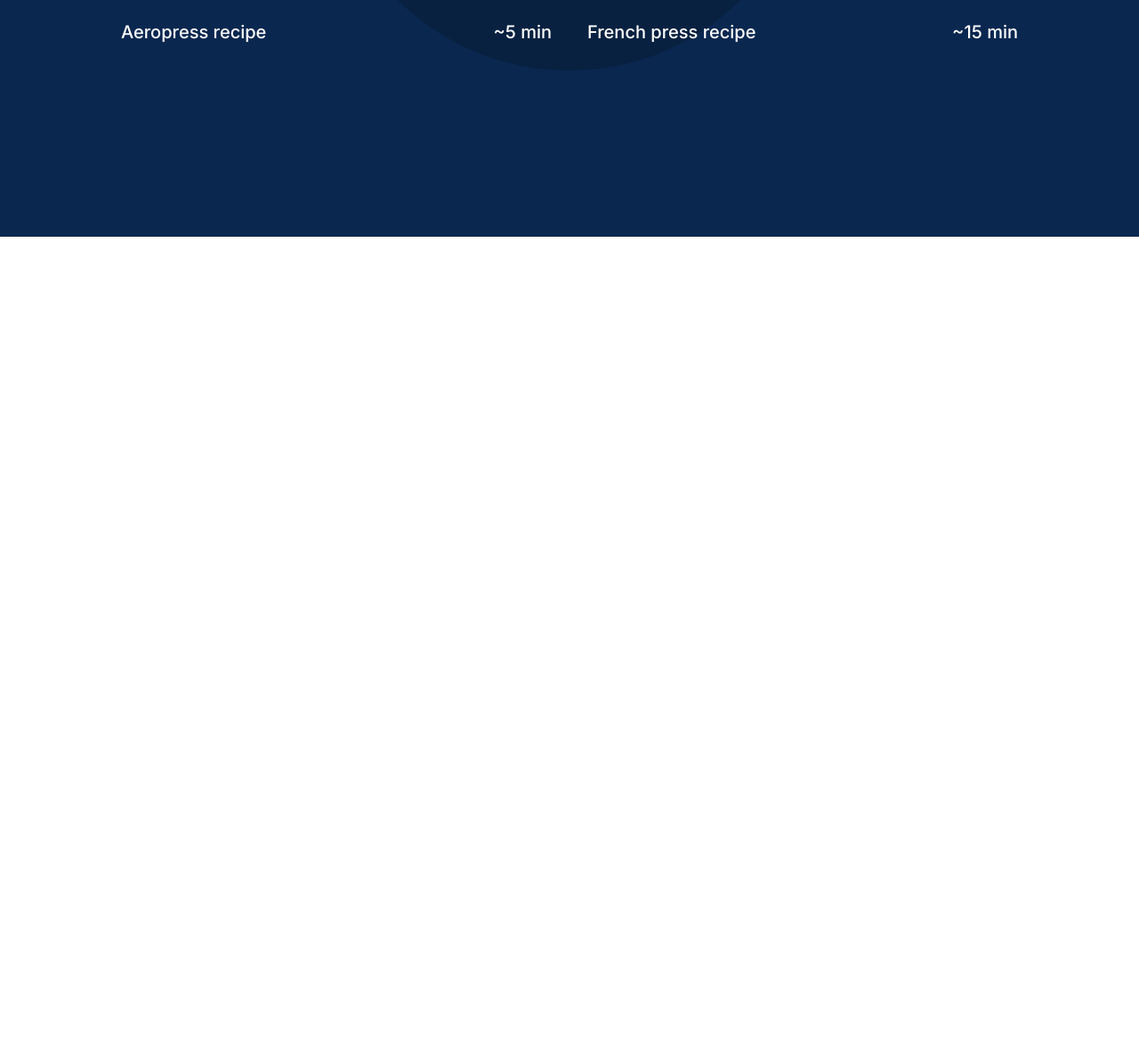
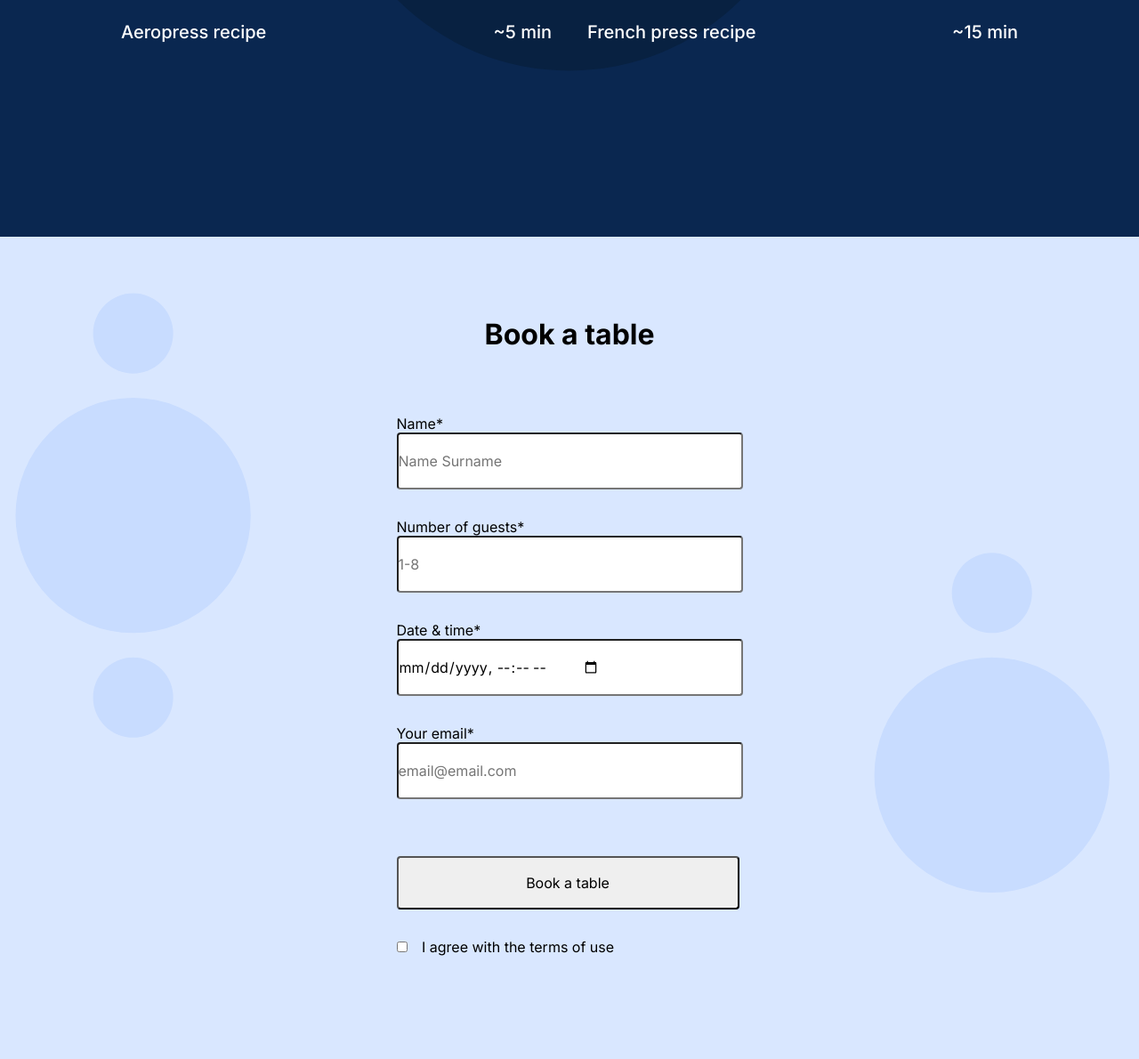
Before and after one commit to divyaaa1812/se_project_coffeeshop_Project2, a plain HTML site: page index.html in a window 1280 px wide. Shown: the part 1396-2586 px from the top of the page at 89% size. Before the commit the page ends 1662 px from the top, so only its background shows below. Drawn offline with Linux system fonts and the light colour scheme.

Commit message:
aDDED RESERVATION FORM

```diff
--- a/index.html
+++ b/index.html
@@ -105,7 +105,62 @@
             </div>
           </div>
         </section>
-        <section class="reservation" id="reservation-section"></section>
+        <section class="reservation" id="reservation-section">
+          <h1 class="reservation__title">Book a table</h1>
+          <div class="form">
+          <div class="form reservation__form">
+            <fieldset class="form">
+              <label for="#name" class="form__label">Name*</label>
+              <input
+                class="form__input"
+                id="name"
+                type="text"
+                required
+                placeholder="Name Surname"
+              />
+              <label for="#numberofguests" class="form__label"
+                >Number of guests*</label
+              >
+              <input
+                class="form__input"
+                id="numberofguests"
+                type="number"
+                min="1"
+                max="8"
+                required
+                placeholder="1-8"
+              />
+              <label for="#Date" class="form__label">Date & time*</label>
+              <input
+                class="form__input"
+                id="Date"
+                type="datetime-local"
+                required
+                placeholder="mm/dd/yyyy --:-- --"
+              />
+              <label for="#email" class="form__label">Your email*</label>
+              <input
+                class="form__input"
+                id="email"
+                type="email"
+                required
+                placeholder="email@email.com"
+              />
+            </fieldset>
+            <fieldset class="form">
+              <button class="form__button" type="submit">Book a table</button>
+            </fieldset>
+            <fieldset class="form">
+              <input
+                class="form__checkbox"
+                type="checkbox"
+                id="formcheckbox"
+              ></input>
+              <label class="form__label" for="#formcheckbox">I agree with the terms of use</label>
+            </fieldset>
+          </div>
+        </div>
+        </section>
         <section class="menu" id="menu-section"></section>
         <section class="about" id="about-section"></section>
       </main>
--- a/pages/index.css
+++ b/pages/index.css
@@ -168,5 +168,74 @@
   line-height: 30px;
 }
 
+.reservation {
+  background-image: url(../images/background_reservation.svg);
+  background-position: center;
+  background-repeat: no-repeat;
+  background-color: #d9e7ff;
+  background-size: cover;
+  display: flex;
+  flex-direction: column;
+  align-items: center;
+}
+
+.reservation__title {
+  margin-top: 100px;
+  margin-bottom: 80px;
+}
+.reservation__form {
+  margin-left: auto;
+  margin-right: auto;
+  display: flex;
+  flex-direction: column;
+}
+
+.form {
+  /* display: flex;
+  flex-direction: column;
+  align-items: center; */
+  margin-left: 0;
+  margin-right: 0;
+  padding: 0;
+  border: 0;
+}
+
+.form__input {
+  border-radius: 4px;
+  height: 60px;
+  padding: 0;
+  display: flex;
+  margin-bottom: 32px;
+  width: 385px;
+}
+
+.form__label {
+  margin-bottom: 8px;
+}
+
+.form__button {
+  border-radius: 4px;
+  transition: 0.3s;
+  padding: 0;
+  margin-top: 32px;
+  margin-bottom: 32px;
+  width: 385px;
+  height: 60px;
+}
+
+.form__button:hover {
+  opacity: 70%;
+}
+
+.form__checkbox {
+  border-radius: 2px;
+  background-color: #2f80ed;
+  background-image: url(../images/check.svg);
+  width: 12px;
+  height: 12px;
+  margin-right: 12px;
+  margin-bottom: 120px;
+}
+
 .footer {
 }
```
